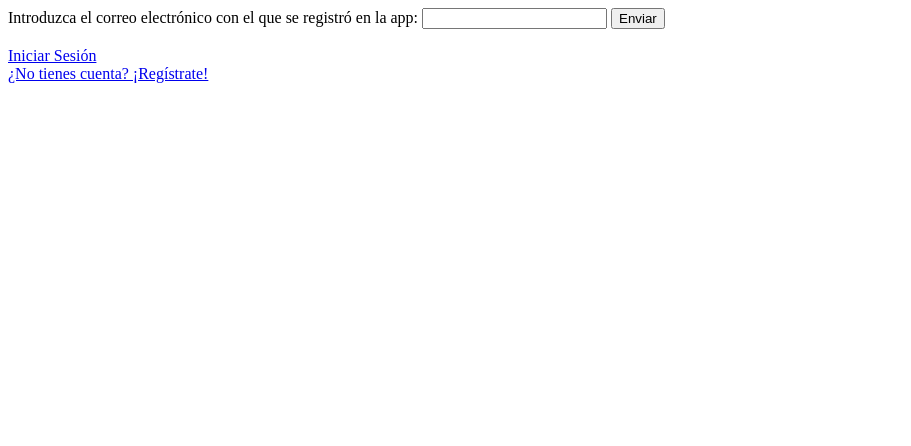
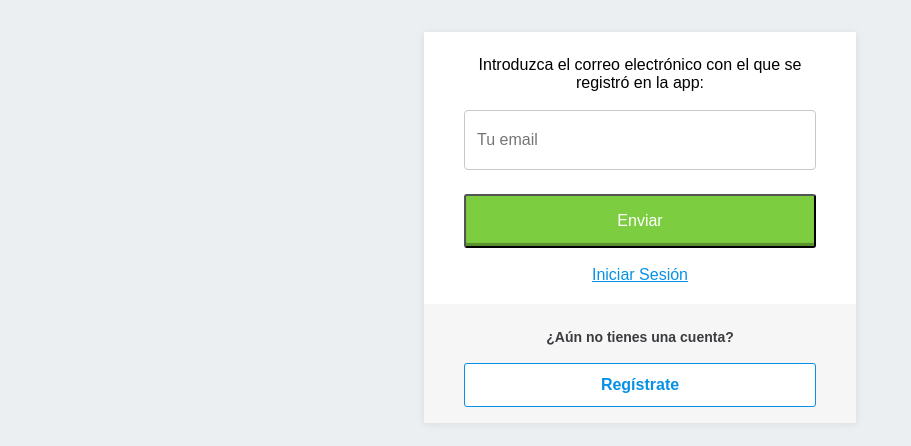
Before and after one commit to frankcarmona14/outCinema, a PHP site: page /recuperacion.php in a window 1280 px wide. Shown: the top 446 px of the page, without its empty margins (0-911 px from the left). Run offline with PHP 8.4, Linux system fonts and the light colour scheme; some web fonts are replaced.

Commit message:
terminando diseño de los formularios

```diff
--- a/forms/style.css
+++ b/forms/style.css
@@ -16,7 +16,6 @@ body {
   display: inline-block;
   text-decoration: none;
   background: #7dcd40;
-  margin-right: 12px;
   border-radius: 3px;
   color: #ffffff;
   cursor: pointer;
@@ -45,6 +44,7 @@ a {
 
 .form__login {
   text-align: center;
+  width: 100%;
 }
 
 .form-container {
@@ -94,7 +94,7 @@ a {
   text-align: center;
   overflow: hidden;
   margin: 1rem auto;
-  width: 94%;
+  width: 93%;
 }
 
 .loginDivider__text {
@@ -124,7 +124,7 @@ a {
 }
 
 .loginEmail {
-  padding: 0px 10px 24px;
+  padding: 24px 10px 24px;
   margin-top: 1.5rem;
 }
 
@@ -195,7 +195,6 @@ a {
   }
 
   .form-container {
-    padding-top: 1px;
     background: #ffffff;
     margin: 1em auto 0 auto;
     -webkit-box-shadow: 0 1px 8px 0 rgba(0, 0, 0, 0.08);
--- a/recuperacion.php
+++ b/recuperacion.php
@@ -4,17 +4,32 @@
 <head>
     <meta charset="UTF-8">
     <meta name="viewport" content="width=device-width, initial-scale=1.0">
+    <link rel="stylesheet" href="forms/style.css" />
     <title>Recuperación de Contraseña</title>
 </head>
 
 <body>
-    <form action='recuperacion.php' method='POST'>
-        <span>Introduzca el correo electrónico con el que se registró en la app: </span>
-        <input type='text' name='email'>
-        <input type='submit' name='Enviar' value='Enviar'>
-    </form><br>
-    <a href='login.php'>Iniciar Sesión</a><br>
-    <a href='registro.php'>¿No tienes cuenta? ¡Regístrate!</a>
+    <div class="form__login">
+        <div class="form-container">
+            <div class="loginEmail">
+                <form action='recuperacion.php' method='POST'>
+                    <div class="formInput">
+                        <span>Introduzca el correo electrónico con el que se registró en la app: </span><br><br>
+                        <input type="email" name="email" id="email" placeholder="Tu email" required="required" class="formInput-field" />
+                        <p class="formInput-error" id="emailE"></p>
+                    </div>
+                    <input type='submit' class="btn btn-green" name='Enviar' value='Enviar'>
+                </form><br>
+                <a href='login.php'>Iniciar Sesión</a><br>
+            </div>
+            <div class="accountFooter">
+                <span>¿Aún no tienes una cuenta?</span>
+                <div class="accountFooter-link">
+                    <a href="registro.php"><button class="btn btn-account">Regístrate</button></a>
+                </div>
+            </div>
+        </div>
+    </div>
 </body>
 
 <?php
```
Also changed, not shown: backend/passwordProvisional.php (+15 -5 lines), backend/validarConfirmacion.php (+15 -5 lines), registro.php (+14 -0 lines).
